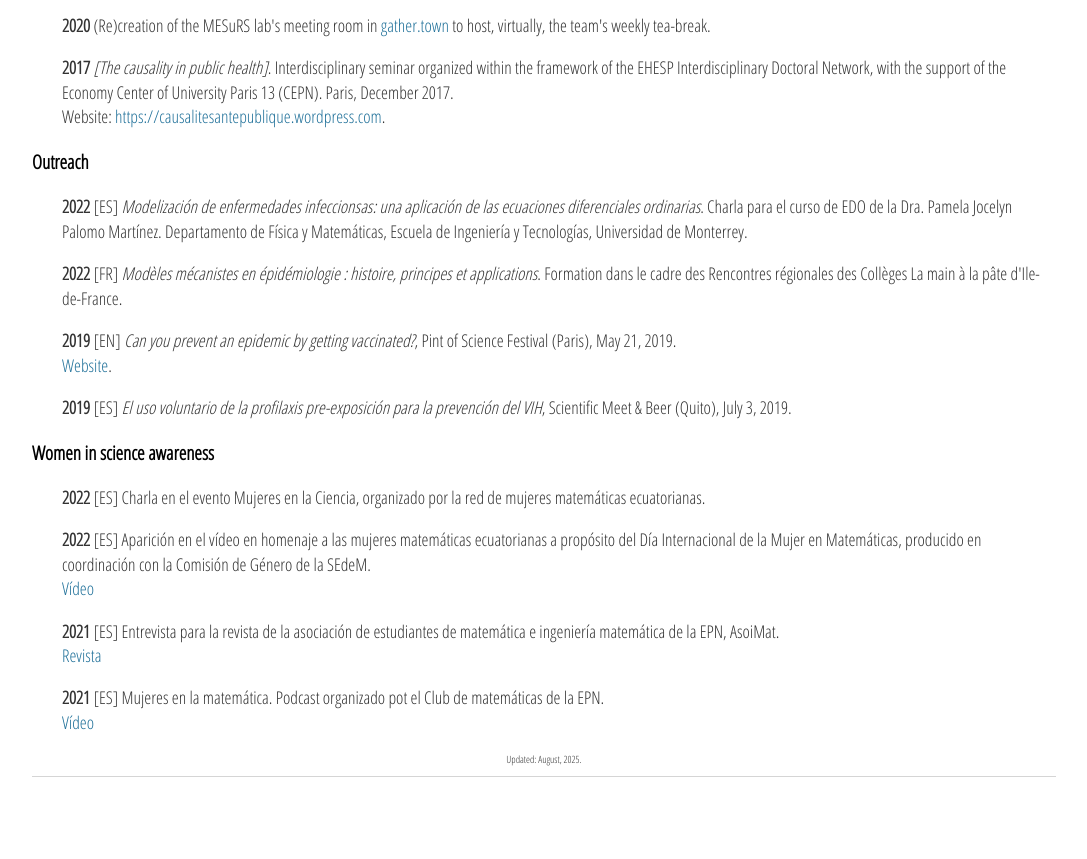
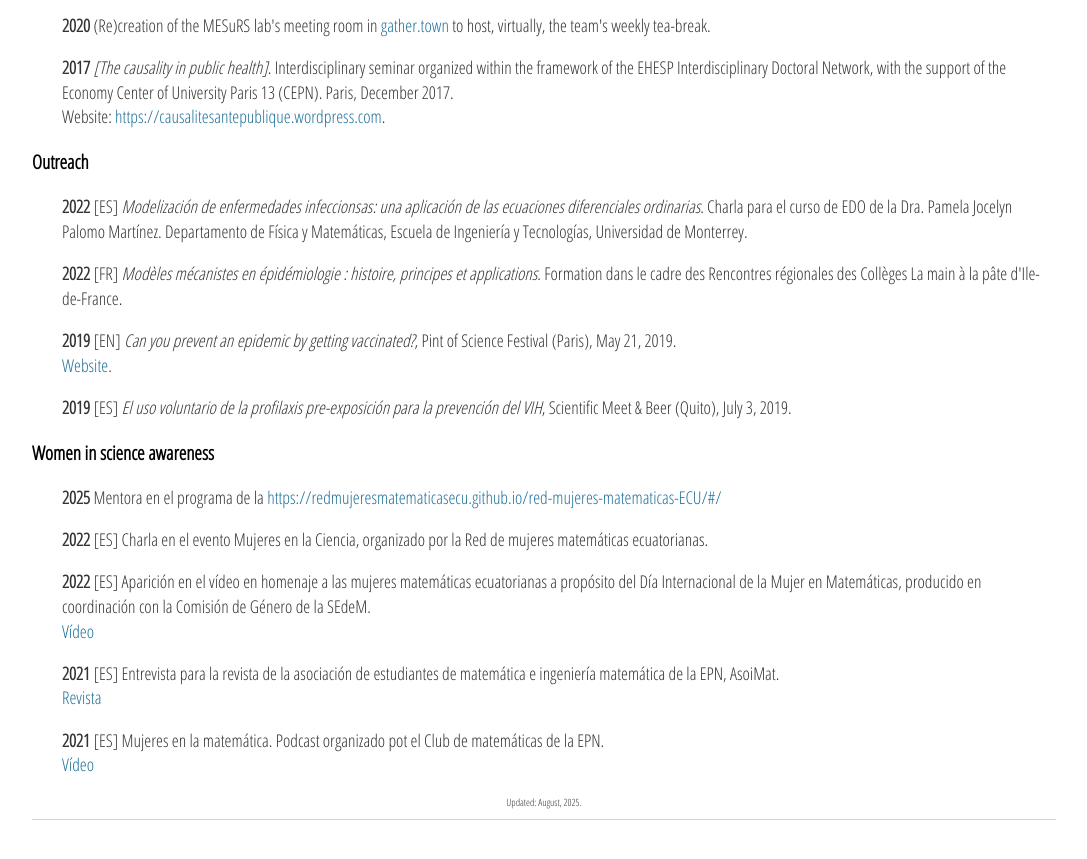
Before and after one commit to sjijon/sjijon.github.io, a Jekyll site: the page built from scientific-activities.html, in a window 1280 px wide and 900 px high, scrolled down 1731 px. Shown: the top 859 px of the window, without its empty margins (96-1183 px from the left). Built offline with Jekyll 4.4.1, drawn with Linux system fonts in a browser that asks for light colours; nearby versions of some CDN libraries.

Commit message:
Add mentoring program

```diff
--- a/scientific-activities.html
+++ b/scientific-activities.html
@@ -174,7 +174,11 @@ title: Scientific activities
 
 	<h3> Women in science awareness</h3>
 	<p style="padding-left:30px;">
-		<strong>2022</strong> [ES] Charla en el evento Mujeres en la Ciencia, organizado por la red de mujeres matemáticas ecuatorianas.
+		<strong>2025</strong>
+		Mentora en el programa de la <a href="Red de mujeres matemáticas ecuatorianas" target="_blank"> https://redmujeresmatematicasecu.github.io/red-mujeres-matematicas-ECU/#/</a>
+	</p>
+		<p style="padding-left:30px;">
+		<strong>2022</strong> [ES] Charla en el evento Mujeres en la Ciencia, organizado por la Red de mujeres matemáticas ecuatorianas.
 	</p>
 
 	<p style="padding-left:30px;">
```
